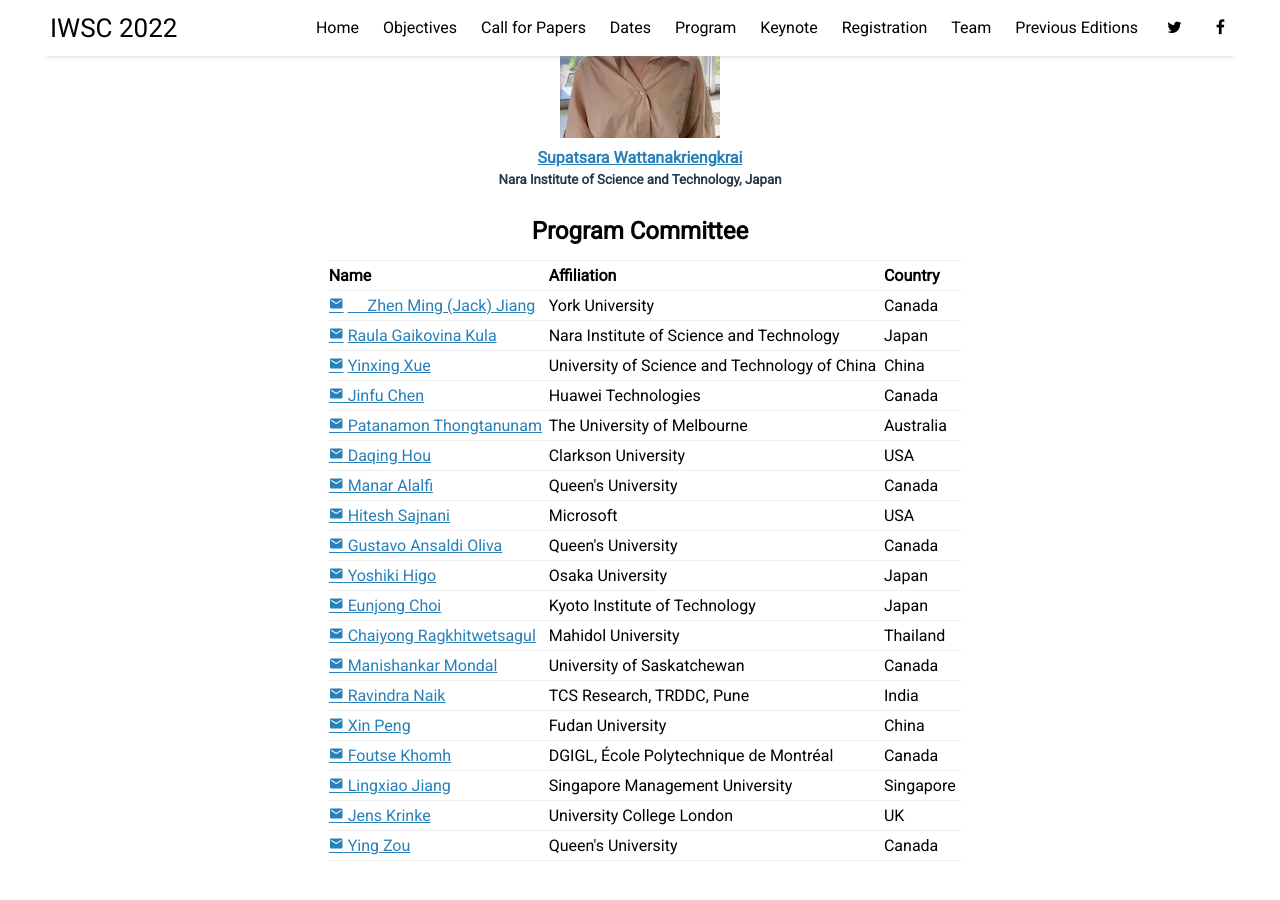
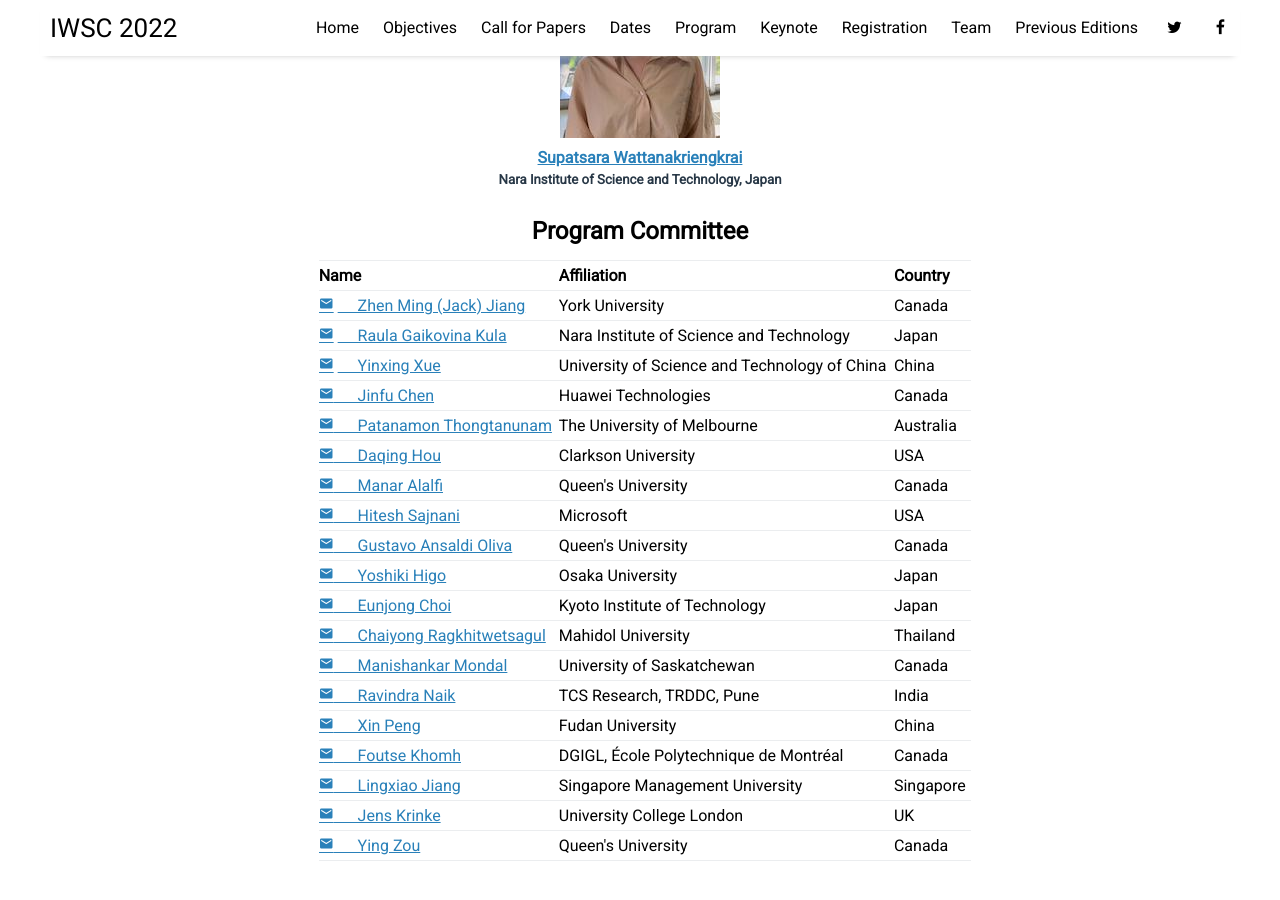
Before and after one commit to iwsc2023/iwsc2023.github.io, a Jekyll site: the page built from pages/team.html, in a window 1280 px wide and 900 px high, scrolled down 1606 px. Built offline with Jekyll 4.4.1, drawn with Linux system fonts in a browser that asks for light colours; nearby versions of some CDN libraries.

Commit message:
edit spaces

```diff
--- a/pages/team.html
+++ b/pages/team.html
@@ -87,92 +87,92 @@ title: Team
             <td class="tg-col">Canada</td>
           </tr>
           <tr>
-            <td class="tg-col"> <i class="material-icons" style="font-size:15px;"><a href="mailto: raula-k@is.naist.jp">  email </a> </i> <a href="https://raux.github.io">Raula Gaikovina Kula</a></td>
+            <td class="tg-col"> <i class="material-icons" style="font-size:15px;"><a href="mailto: raula-k@is.naist.jp">  email </a> </i> <a href="https://raux.github.io"> &emsp; Raula Gaikovina Kula</a></td>
             <td class="tg-col">Nara Institute of Science and Technology</td>
             <td class="tg-col">Japan</td>
           </tr>
           <tr>
-            <td class="tg-col"> <i class="material-icons" style="font-size:15px;"> <a href="mailto: yinxingxue@gmail.com">  email </a> </i> <a href="https://yinxingxue.github.io"> Yinxing	Xue </a> </td>
+            <td class="tg-col"> <i class="material-icons" style="font-size:15px;"> <a href="mailto: yinxingxue@gmail.com">  email </a> </i> <a href="https://yinxingxue.github.io">  &emsp; Yinxing	Xue </a> </td>
             <td class="tg-col">University of Science and Technology of China</td>
             <td class="tg-col">China</td>
           </tr>
           <tr>
-            <td class="tg-col"> <i class="material-icons" style="font-size:15px;"><a href="mailto: bajin886@gmail.com">  email </a> </i><a href="https://jinfuchen.github.io/jinfu/"> Jinfu	Chen </a> </td>
+            <td class="tg-col"> <i class="material-icons" style="font-size:15px;"><a href="mailto: bajin886@gmail.com">  email </a> </i><a href="https://jinfuchen.github.io/jinfu/"> &emsp; Jinfu	Chen </a> </td>
             <td class="tg-col">Huawei Technologies</td>
             <td class="tg-col">Canada</td>
           </tr>
           <tr>
-            <td class="tg-col"> <i class="material-icons" style="font-size:15px;"><a href="mailto: patanamon.t@unimelb.edu.au">  email </a> </i><a href="https://patanamon.com"> Patanamon	Thongtanunam </a> </td>
+            <td class="tg-col"> <i class="material-icons" style="font-size:15px;"><a href="mailto: patanamon.t@unimelb.edu.au">  email </a> </i><a href="https://patanamon.com"> &emsp; Patanamon	Thongtanunam </a> </td>
             <td class="tg-col">The University of Melbourne</td>
             <td class="tg-col">Australia</td>
           </tr>
           <tr>
-            <td class="tg-col"> <i class="material-icons" style="font-size:15px;"><a href="mailto: dhou@clarkson.edu">  email </a> </i><a href="https://people.clarkson.edu/~dhou/"> Daqing	Hou </a> </td>
+            <td class="tg-col"> <i class="material-icons" style="font-size:15px;"><a href="mailto: dhou@clarkson.edu">  email </a> </i><a href="https://people.clarkson.edu/~dhou/"> &emsp; Daqing	Hou </a> </td>
             <td class="tg-col">Clarkson University</td>
             <td class="tg-col">USA</td>
           </tr>
           <tr>
-            <td class="tg-col"> <i class="material-icons" style="font-size:15px;"><a href="mailto: alalfi@cs.queensu.ca">  email </a> </i><a href="https://alalfimanar.wixsite.com/alalfi"> Manar	Alalfi </a> </td>
+            <td class="tg-col"> <i class="material-icons" style="font-size:15px;"><a href="mailto: alalfi@cs.queensu.ca">  email </a> </i><a href="https://alalfimanar.wixsite.com/alalfi"> &emsp; Manar	Alalfi </a> </td>
             <td class="tg-col">Queen's University</td>
             <td class="tg-col">Canada</td>
           </tr>
           <tr>
-            <td class="tg-col"> <i class="material-icons" style="font-size:15px;"><a href="mailto: hsajnani@uci.edu">  email </a> </i><a href="https://www.ics.uci.edu/~hsajnani/"> Hitesh	Sajnani </a> </td>
+            <td class="tg-col"> <i class="material-icons" style="font-size:15px;"><a href="mailto: hsajnani@uci.edu">  email </a> </i><a href="https://www.ics.uci.edu/~hsajnani/"> &emsp; Hitesh	Sajnani </a> </td>
             <td class="tg-col">Microsoft</td>
             <td class="tg-col">USA</td>
           </tr>
           <tr>
-            <td class="tg-col"> <i class="material-icons" style="font-size:15px;"><a href="mailto: golivax@gmail.com">  email </a> </i><a href="https://gaoliva.com"> Gustavo Ansaldi	Oliva </a> </td>
+            <td class="tg-col"> <i class="material-icons" style="font-size:15px;"><a href="mailto: golivax@gmail.com">  email </a> </i><a href="https://gaoliva.com">  &emsp; Gustavo Ansaldi	Oliva </a> </td>
             <td class="tg-col">Queen's University</td>
             <td class="tg-col">Canada</td>
           </tr>
           <tr>
-            <td class="tg-col"> <i class="material-icons" style="font-size:15px;"><a href="mailto: higo@ist.osaka-u.ac.jp">  email </a> </i><a href="https://sites.google.com/view/yhigo/home"> Yoshiki	Higo </a> </td>
+            <td class="tg-col"> <i class="material-icons" style="font-size:15px;"><a href="mailto: higo@ist.osaka-u.ac.jp">  email </a> </i><a href="https://sites.google.com/view/yhigo/home"> &emsp; Yoshiki	Higo </a> </td>
             <td class="tg-col">Osaka University</td>
             <td class="tg-col">Japan</td>
           </tr>
           <tr>
-            <td class="tg-col"> <i class="material-icons" style="font-size:15px;"><a href="mailto: echoi@kit.ac.jp">  email </a> </i><a href="https://eunjong-choi.github.io"> Eunjong	Choi </a> </td>
+            <td class="tg-col"> <i class="material-icons" style="font-size:15px;"><a href="mailto: echoi@kit.ac.jp">  email </a> </i><a href="https://eunjong-choi.github.io"> &emsp; Eunjong	Choi </a> </td>
             <td class="tg-col">Kyoto Institute of Technology</td>
             <td class="tg-col">Japan</td>
           </tr>
           <tr>
-            <td class="tg-col"> <i class="material-icons" style="font-size:15px;"><a href="mailto: chaiyong.rag@mahidol.ac.th">  email </a> </i><a href="https://cragkhit.github.io"> Chaiyong	Ragkhitwetsagul </a> </td>
+            <td class="tg-col"> <i class="material-icons" style="font-size:15px;"><a href="mailto: chaiyong.rag@mahidol.ac.th">  email </a> </i><a href="https://cragkhit.github.io"> &emsp; Chaiyong	Ragkhitwetsagul </a> </td>
             <td class="tg-col">Mahidol University</td>
             <td class="tg-col">Thailand</td>
           </tr>
           <tr>
-            <td class="tg-col"> <i class="material-icons" style="font-size:15px;"><a href="mailto: mshankar.mondal@usask.ca">  email </a> </i><a href="https://sites.google.com/site/manishankarmondalwebsite"> Manishankar	Mondal </a> </td>
+            <td class="tg-col"> <i class="material-icons" style="font-size:15px;"><a href="mailto: mshankar.mondal@usask.ca">  email </a> </i><a href="https://sites.google.com/site/manishankarmondalwebsite"> &emsp; Manishankar	Mondal </a> </td>
             <td class="tg-col">University of Saskatchewan</td>
             <td class="tg-col">Canada</td>
           </tr>
           <tr>
-            <td class="tg-col"> <i class="material-icons" style="font-size:15px;"><a href="mailto: rd.naik@tcs.com">  email </a> </i><a href="https://dl.acm.org/profile/81482648368"> Ravindra	Naik </a> </td>
+            <td class="tg-col"> <i class="material-icons" style="font-size:15px;"><a href="mailto: rd.naik@tcs.com">  email </a> </i><a href="https://dl.acm.org/profile/81482648368"> &emsp; Ravindra	Naik </a> </td>
             <td class="tg-col">TCS Research, TRDDC, Pune</td>
             <td class="tg-col">India</td>
           </tr>
           <tr>
-            <td class="tg-col"> <i class="material-icons" style="font-size:15px;"><a href="mailto: pengxin@fudan.edu.cn">  email </a> </i><a href="https://cspengxin.github.io"> Xin	Peng </a> </td>
+            <td class="tg-col"> <i class="material-icons" style="font-size:15px;"><a href="mailto: pengxin@fudan.edu.cn">  email </a> </i><a href="https://cspengxin.github.io"> &emsp; Xin	Peng </a> </td>
             <td class="tg-col">Fudan University</td>
             <td class="tg-col">China</td>
           </tr>
           <tr>
-            <td class="tg-col"> <i class="material-icons" style="font-size:15px;"><a href="mailto: foutse.khomh@polymtl.ca">  email </a> </i><a href="http://www.khomh.net"> Foutse	Khomh </a> </td>
+            <td class="tg-col"> <i class="material-icons" style="font-size:15px;"><a href="mailto: foutse.khomh@polymtl.ca">  email </a> </i><a href="http://www.khomh.net"> &emsp; Foutse	Khomh </a> </td>
             <td class="tg-col">DGIGL, École Polytechnique de Montréal</td>
             <td class="tg-col">Canada</td>
           </tr>
           <tr>
-            <td class="tg-col"> <i class="material-icons" style="font-size:15px;"><a href="mailto: lxjiang@smu.edu.sg">  email </a> </i><a href="http://www.mysmu.edu/faculty/lxjiang/"> Lingxiao	Jiang </a> </td>
+            <td class="tg-col"> <i class="material-icons" style="font-size:15px;"><a href="mailto: lxjiang@smu.edu.sg">  email </a> </i><a href="http://www.mysmu.edu/faculty/lxjiang/"> &emsp; Lingxiao	Jiang </a> </td>
             <td class="tg-col">Singapore Management University</td>
             <td class="tg-col">Singapore</td>
           </tr>
           <tr>
-            <td class="tg-col"> <i class="material-icons" style="font-size:15px;"><a href="mailto: krinke@acm.org">  email </a> </i><a href="http://www0.cs.ucl.ac.uk/staff/J.Krinke/"> Jens	Krinke </a> </td>
+            <td class="tg-col"> <i class="material-icons" style="font-size:15px;"><a href="mailto: krinke@acm.org">  email </a> </i><a href="http://www0.cs.ucl.ac.uk/staff/J.Krinke/"> &emsp; Jens	Krinke </a> </td>
             <td class="tg-col">University College London</td>
             <td class="tg-col">UK</td>
           </tr>
           <tr>
-            <td class="tg-col"> <i class="material-icons" style="font-size:15px;"><a href="mailto: ying.zou@queensu.ca">  email </a> </i><a href="https://www.ece.queensu.ca/people/Y-Zou/"> Ying	Zou </a> </td>
+            <td class="tg-col"> <i class="material-icons" style="font-size:15px;"><a href="mailto: ying.zou@queensu.ca">  email </a> </i><a href="https://www.ece.queensu.ca/people/Y-Zou/"> &emsp; Ying	Zou </a> </td>
             <td class="tg-col">Queen's University</td>
             <td class="tg-col">Canada</td>
           </tr>
```
